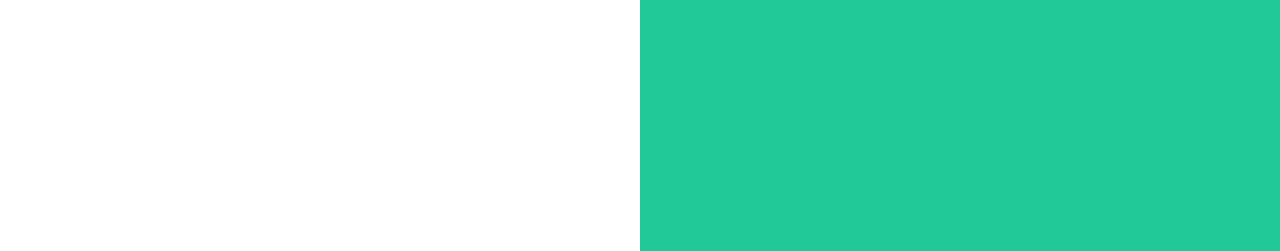
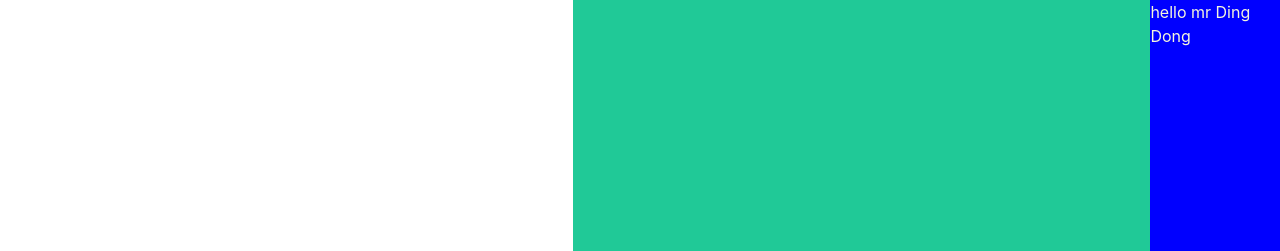
Before and after one commit to Kosbeen/demoGit, a website built with webpack: page src/index.html in a window 1280 px wide. Shown: the top 251 px of the page. Built offline with nearby package versions, Linux system fonts and the light colour scheme; some packages are replaced by stand-ins of ours.

Commit message:
добавил для проверки гита

```diff
--- a/src/index.html
+++ b/src/index.html
@@ -52,6 +52,12 @@
           </p>
         </div>
       </div>
+      <div
+        class="test_div_for_git"
+        style="color: beige; background-color: blue"
+      >
+        hello mr Ding Dong
+      </div>
       <!-- /.login-greeting-screen -->
     </div>
     <!-- /.login-page-wrapp -->
```
